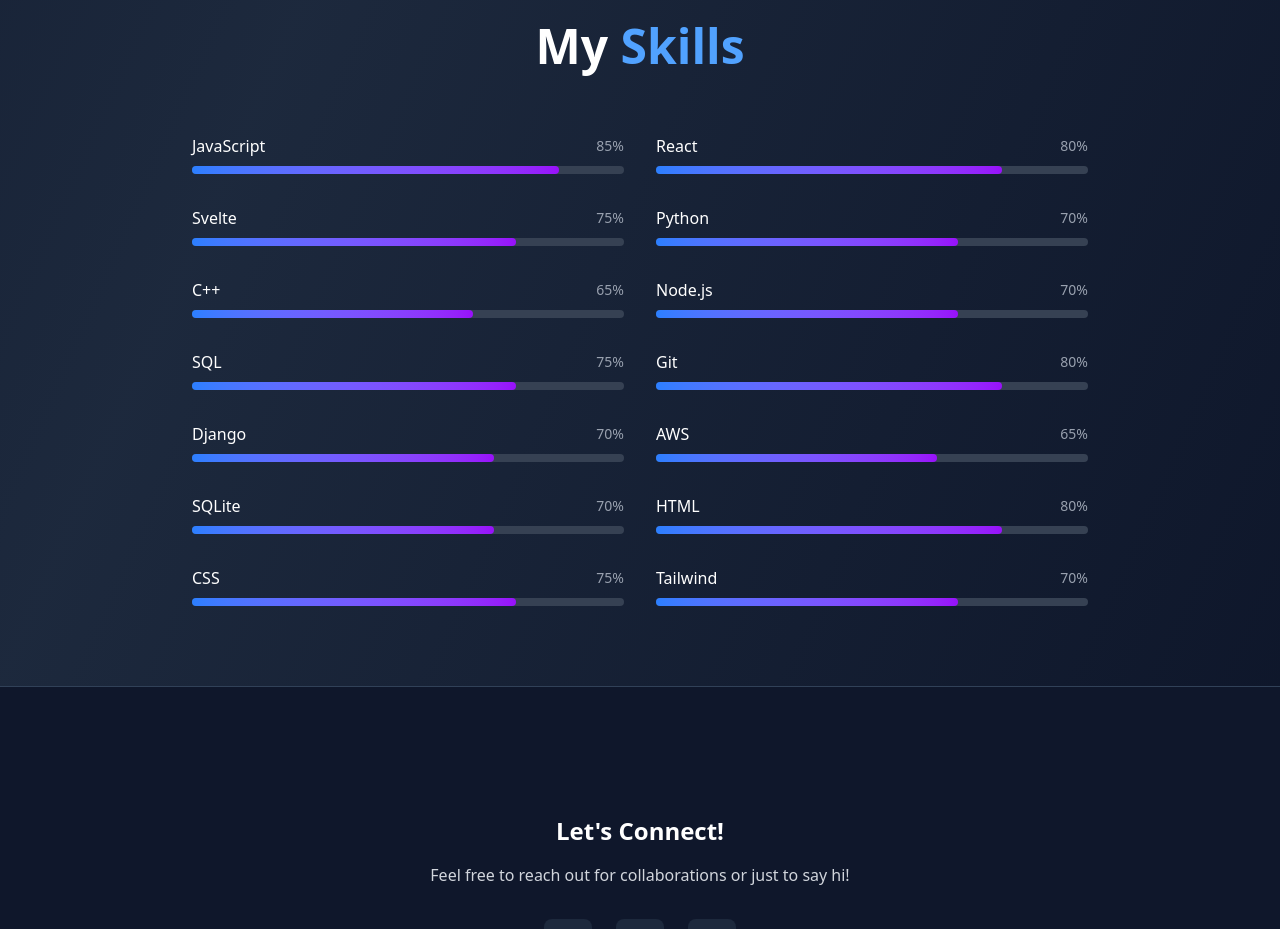
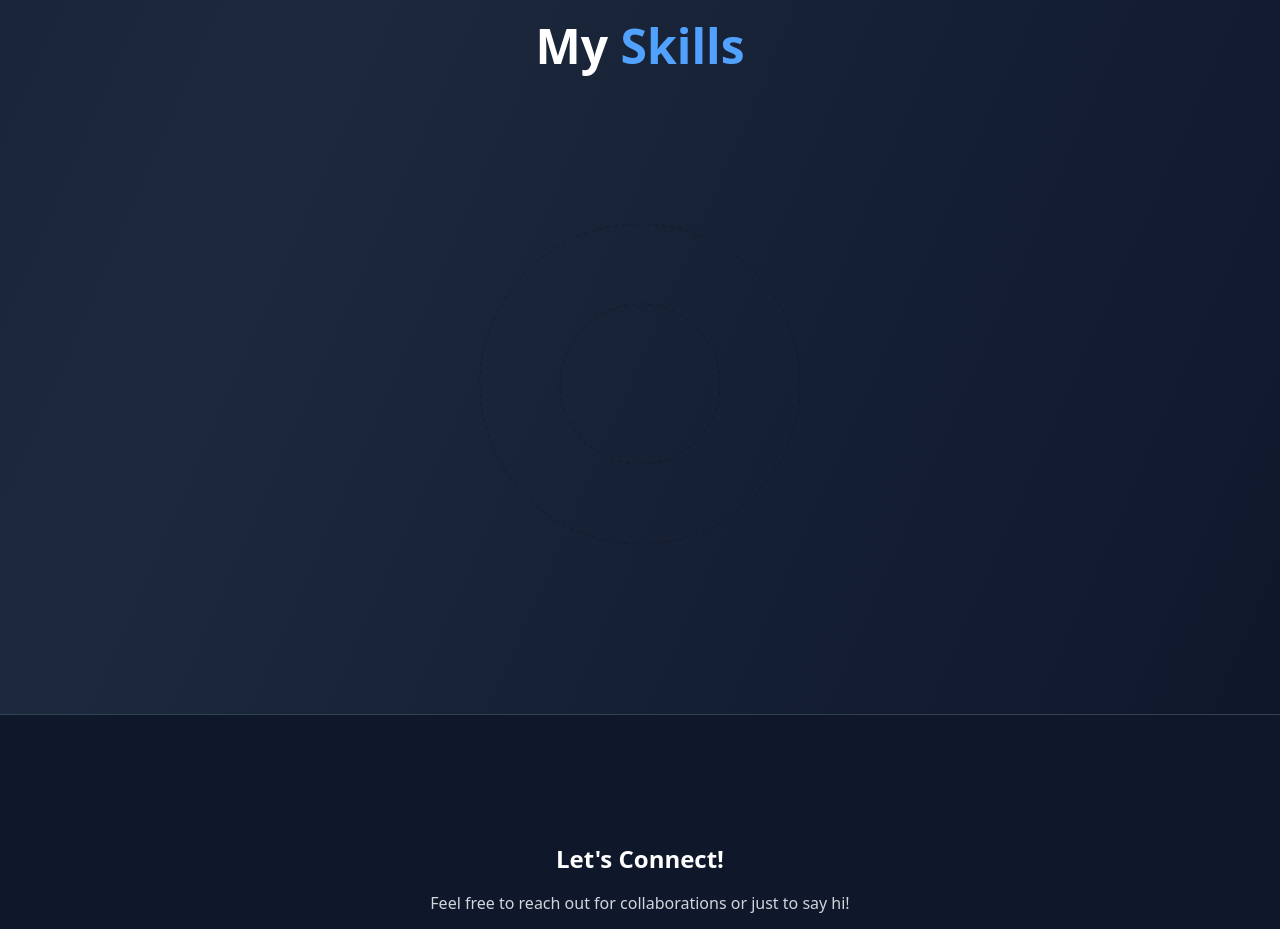
Before and after one commit to nickmarietta/nickmportfol, a SvelteKit app in the folder nickmportfolio/: page / in a window 1280 px wide. Shown: the part 2300-3229 px from the top of the page. Built offline with nearby package versions, Linux system fonts and the light colour scheme; some icons are missing.

Commit message:
skill circle animations not working

```diff
--- a/nickmportfolio/package.json
+++ b/nickmportfolio/package.json
@@ -10,6 +10,7 @@
 		"prepare": "svelte-kit sync || echo ''"
 	},
 	"devDependencies": {
+		"@iconify/svelte": "^5.0.1",
 		"@sveltejs/adapter-auto": "^4.0.0",
 		"@sveltejs/adapter-vercel": "^5.6.3",
 		"@sveltejs/kit": "^2.16.0",
--- a/nickmportfolio/src/components/Main.svelte
+++ b/nickmportfolio/src/components/Main.svelte
@@ -1,5 +1,8 @@
 <script>
   import ProjectStep from "./ProjectStep.svelte";
+  import Skills from "./Skills.svelte";
+
+  import Icon from "@iconify/svelte";
 
   // Reference the EcoNauts image from static assets
   const Econauts = "/assets/EcoNauts.png";
@@ -167,21 +170,37 @@
     </h2>
   </div>
 
-    <div class="max-w-4xl mx-auto grid grid-cols-1 md:grid-cols-2 gap-8">
-      {#each skills as skill}
-        <div class="space-y-2">
-          <div class="flex justify-between items-center">
-            <span class="font-medium">{skill.name}</span>
-            <span class="text-sm text-gray-400">{skill.level}%</span>
-          </div>
-          <div class="w-full bg-gray-700 rounded-full h-2">
-            <div
-              class="bg-gradient-to-r from-blue-500 to-purple-600 h-2 rounded-full transition-all duration-1000"
-              style="width: {skill.level}%"
-            ></div>
-          </div>
-        </div>
-      {/each}
+  <div class="relative flex h-[500px] w-full items-center justify-center">
+
+    <!-- Orbiting icons -->
+    <Skills radius={80} duration={20} className="h-[30px] w-[30px] border-none bg-transparent">
+      <Icon icon="skill-icons:github-dark" width="30" height="30" />
+    </Skills>
+
+    <Skills radius={80} duration={20} delay={-10} className="h-[30px] w-[30px] border-none bg-transparent">
+      <!-- Supabase SVG logo, sized smaller -->
+      <Icon icon="skill-icons:aws-dark" width="30" height="30" />
+    </Skills>
+
+    <Skills radius={160} duration={20} reverse className="h-[45px] w-[45px] border-none bg-transparent">
+      <!-- Svelte SVG logo -->
+      <Icon icon="skill-icons:svelte" width="30" height="30" />
+    </Skills>
+
+    <Skills radius={160} duration={20} delay={-10} reverse className="h-[45px] w-[45px] border-none bg-transparent">
+      <!-- Github SVG logo -->
+      <svg
+        xmlns="http://www.w3.org/2000/svg"
+        width="45"
+        height="45"
+        viewBox="0 0 256 250"
+        fill="currentColor"
+        preserveAspectRatio="xMidYMid"
+      >
+        <!-- SVG paths here -->
+      </svg>
+    </Skills>
+
   </div>
 </section>
 </main>
--- a/nickmportfolio/src/components/Skills.svelte
+++ b/nickmportfolio/src/components/Skills.svelte
@@ -0,0 +1,38 @@
+<script>
+  import { cn } from "$lib/utils";
+  export let className = "";
+  export let reverse = false;
+  export let duration = 20;
+  export let delay = 0;
+  export let radius = 10
+  export let path = true;
+</script>
+
+{#if path}
+  <svg
+    xmlns="http://www.w3.org/2000/svg"
+    version="1.1"
+    class="pointer-events-none absolute inset-0 h-full w-full"
+  >
+    <circle
+      class="stroke-black/10 stroke-1 dark:stroke-white/10"
+      cx="50%"
+      cy="50%"
+      r={radius}
+      fill="none"
+      stroke-dasharray="4 4"
+    />
+  </svg>
+    <div
+    style:--delay={delay}
+    style:--duration={duration}
+    style:--radius={radius}
+    class={cn(
+        "absolute flex h-[100px] w-[100px] transform-gpu animate-orbit items-center justify-center rounded-full border bg-black/10 [animation-delay:calc(var(--delay)*1000ms)] dark:bg-white/10",
+        { "[animation-direction:reverse]": reverse },
+        className
+    )}
+    >
+    <slot></slot>
+    </div>
+{/if}
--- /dev/null
+++ b/nickmportfolio/src/lib/utils.js
@@ -0,0 +1,6 @@
+import { clsx } from "clsx";
+import { twMerge } from "tailwind-merge";
+
+export function cn(...inputs) {
+  return twMerge(clsx(...inputs));
+}
--- a/nickmportfolio/tailwind.config.js
+++ b/nickmportfolio/tailwind.config.js
@@ -12,7 +12,22 @@
         medium: "#043051",
         "second-dark": "#0C1C29",
       },
+      animation: {
+        orbit: "orbit calc(var(--duration)*1s) linear infinite",
+      },
+      keyframes: {
+        orbit: {
+          "0%": {
+            transform:
+              "rotate(0deg) translateY(calc(var(--radius) * 1px)) rotate(0deg)",
+          },
+          "100%": {
+            transform:
+              "rotate(360deg) translateY(calc(var(--radius) * 1px)) rotate(-360deg)",
+          },
+        },
+      },
     },
   },
   plugins: [],
-}
+};
```
Also changed, not shown: 1 other file (tests, documents, lock files or other folders). Lines whose indentation alone changed are shown as unchanged.
